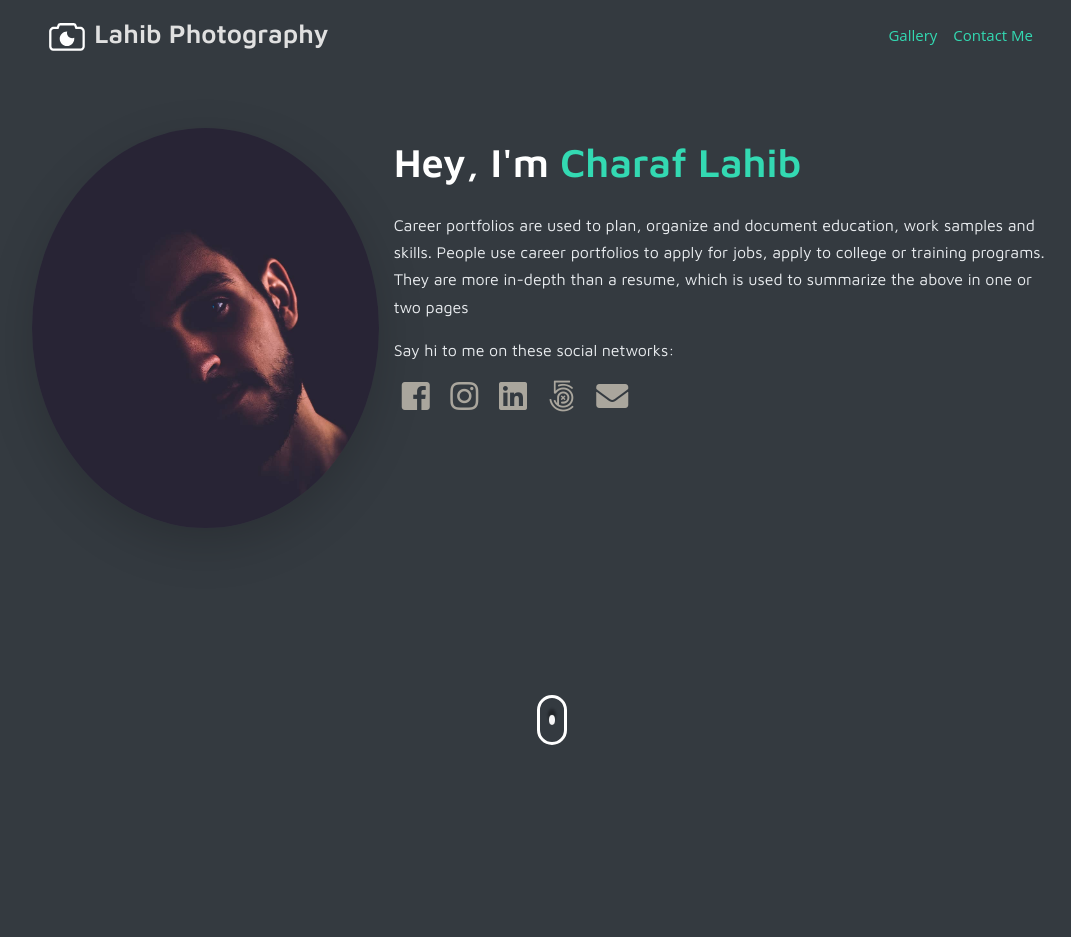
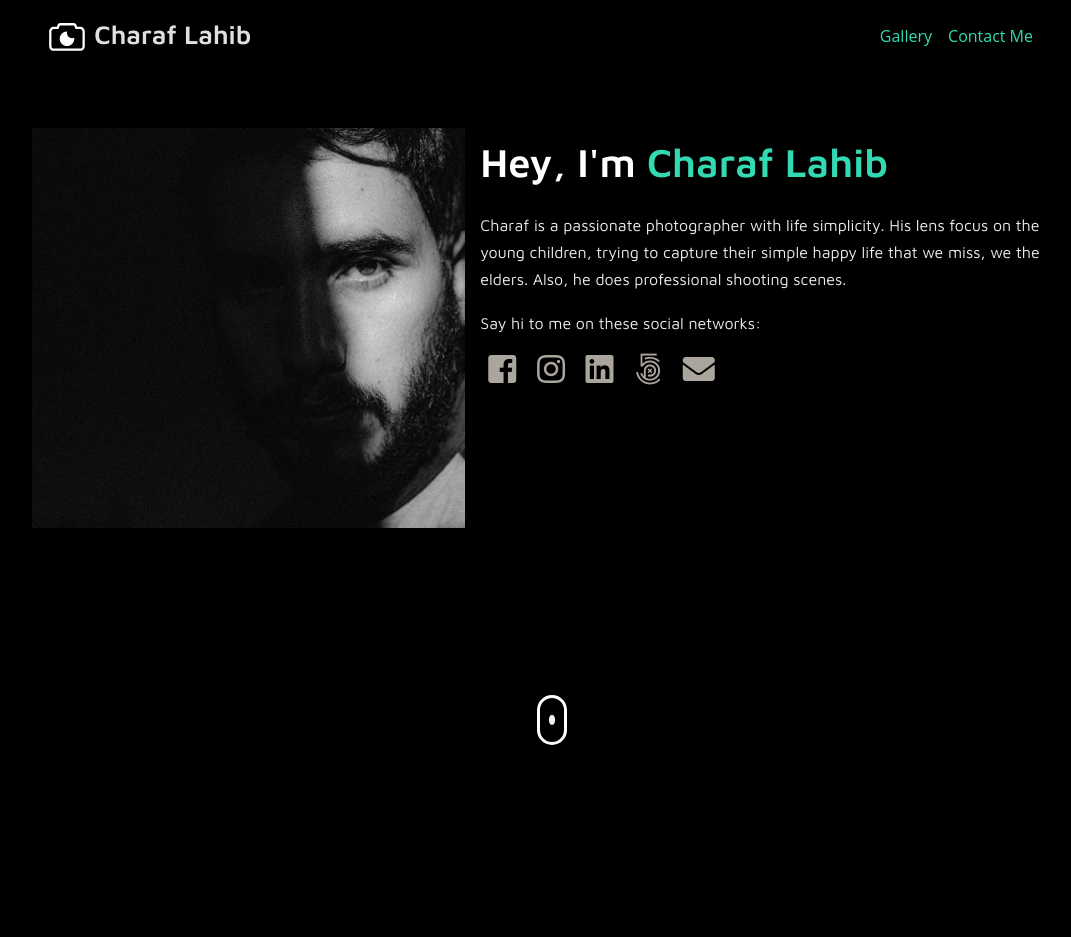
Before and after one commit to abdlalisalmi/DJANGO-Photographer-Portfolio, a Django app: page / in a window 1280 px wide. Shown: the top 937 px of the page, without its empty margins (88-1159 px from the left). Run offline with Django 3.2, Linux system fonts and the light colour scheme; some libraries are stand-ins or nearby versions; grey boxes are pictures that could not be loaded.

Commit message:
config photo

```diff
--- a/charaf_portfolio/static/app.css
+++ b/charaf_portfolio/static/app.css
@@ -9,7 +9,7 @@ html {
 body {
     font-family: 'Maven Pro', sans-serif;
     scroll-behavior: smooth;
-    background-color: #343a40;
+    background-color: black;
     color: #e9ecef;
 }
 
@@ -30,15 +30,16 @@ body {
 
 /* NavBar styles*/
 .nav-bar {
-  background-color: #343a40;
+  background-color: black;
 }
 #navbar-default {
-  background-color: #343a40;
+  background-color: black;
 }
 
 .nav-text {
   color: #33d9b2;
-  font-size: 15px;
+  font-size: 16px;
+  font-weight: 500;
   text-decoration: none;
   position: relative;
   padding-bottom: 5px;
@@ -74,7 +75,7 @@ body {
 .name {
   color: #ffffff;
   font-size: 40px;
-  font-weight: 900;
+  font-weight: 800;
 }
 .name span {
   color: #33d9b2;
@@ -118,8 +119,13 @@ body {
 }
   /**/
 
+  /* .head {
+    height: 100vh;
+    background-color: rgba(0, 0, 0, 0.836);
+  } */
+
 .profile-pic {
-  border-radius: 50%;
+  /* border-radius: 50%; */
   height: 50%;
   width: 50%;
   background-size: cover;
--- a/templates/homePage.html
+++ b/templates/homePage.html
@@ -3,15 +3,14 @@
 {% block content %}
     <div class="container">
             <div class="row header justify-content-center mt-8">
-                <div class="col-lg-4 profile-pic shadow-lg" style="background-image: url('{% static 'img/charaf.jpg' %}')">
+                <div class="col-lg-5 col-12 profile-pic shadow-lg" style="background-image: url('{% static 'img/charaf.jpg' %}')">
                     {% comment %} <img class="shadow-lg" src="{% static 'img/charaf.jpg' %}" width=60%> {% endcomment %}
                 </div>
-                <div class="col-lg-8">
+                <div class="col-lg-7">
                     <p class="name">Hey, I'm <span>Charaf Lahib</span></p>
-                    <p>Career portfolios are used to plan, organize and document education,
-                     work samples and skills. People use career portfolios to apply for jobs,
-                     apply to college or training programs. They are more in-depth than a resume,
-                     which is used to summarize the above in one or two pages</p>
+                    <p>Charaf is a passionate photographer with life simplicity.
+                    His lens focus on the young children, trying to capture their simple happy life that we miss,
+                    we the elders. Also, he does professional shooting scenes.</p>
 
                     <p class="display-5">Say hi to me on these social networks:</p>
                     <a href="https://www.facebook.com/charaf.lahib/" target="_blank" class="follow m-2">
--- a/templates/navbar.html
+++ b/templates/navbar.html
@@ -3,7 +3,7 @@
 
         <a class="display-4 logo" href="/">
             <img src="{% static 'img/logo.svg' %}" width="40px">
-            Lahib Photography
+            Charaf Lahib
         </a>
 
         <button class="navbar-toggler" type="button" data-toggle="collapse" data-target="#navbar-default" aria-controls="navbar-default" aria-expanded="false" aria-label="Toggle navigation">
@@ -14,8 +14,8 @@
             <div class="navbar-collapse-header">
                 <div class="row">
                     <div class="col-8 collapse-brand">
-                        <a href="javascript:void(0)" class="display-4 name" style="color:#ecf0f1">
-                            <img src="{% static 'img/logo.svg' %}" width="40px"> Lahib Photography
+                        <a href="javascript:void(0)" class="" style="color:#ecf0f1; font-size:24px; font-weight: 600;">
+                            <img src="{% static 'img/logo.svg' %}" width="40px"> Charaf Lahib
                         </a>
                     </div>
                     <div class="col-4 collapse-close text-right pt-2">
```
Also changed, not shown: charaf_portfolio/static/img/charaf.jpg.
